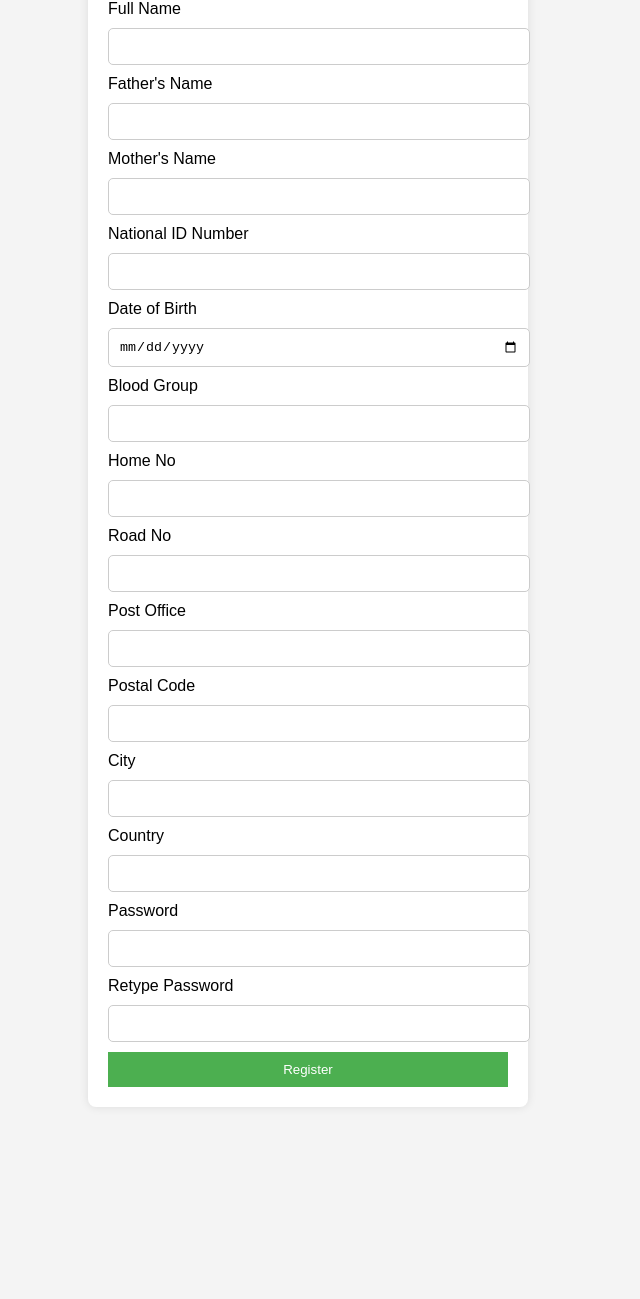
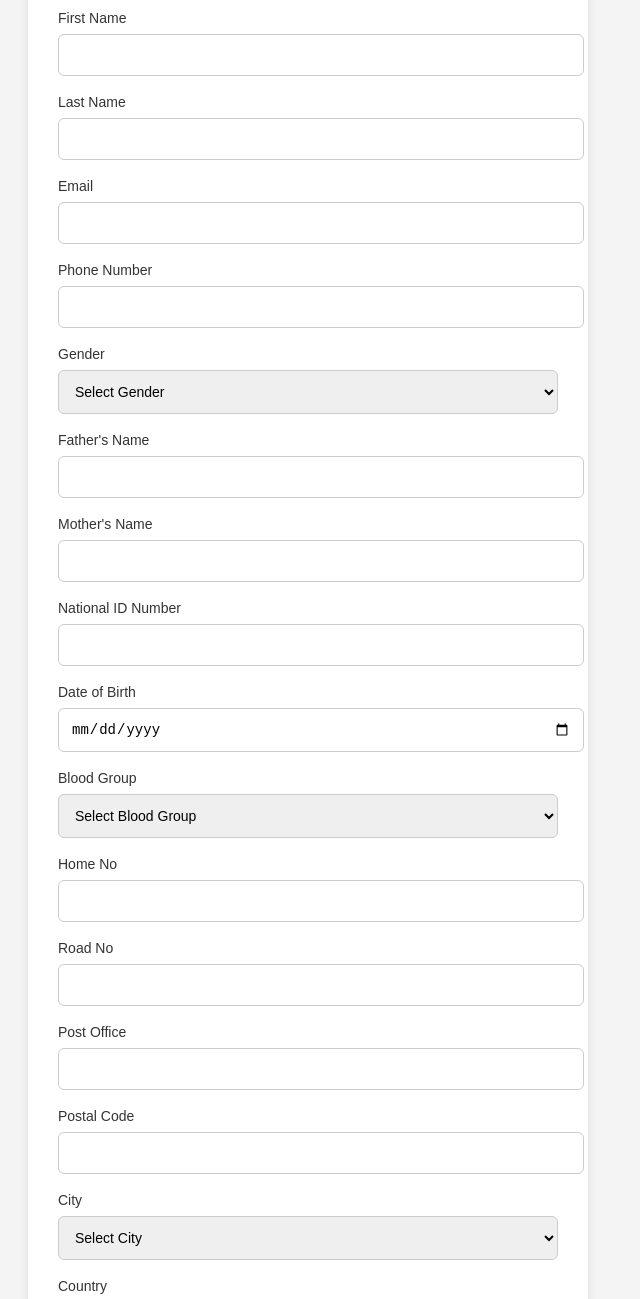
Before and after one commit to Ma-i-sha/Election_Digital, a plain HTML site: page 299/frontend/register.html in a window 1280 px wide. Shown: the part 138-1437 px from the top of the page, without its empty margins (332-972 px from the left). Before the commit the page ends 1295 px from the top, so only its background shows below. Drawn offline with Linux system fonts and the light colour scheme.

Commit message:
Update register.html

```diff
--- a/299/frontend/register.html
+++ b/299/frontend/register.html
@@ -5,137 +5,209 @@
     <meta name="viewport" content="width=device-width, initial-scale=1.0">
     <title>Voter Registration</title>
     <style>
-
         body {
-            font-family: Arial, sans-serif;
+            font-family: 'Poppins', sans-serif;
             background-color: #f4f4f4;
             margin: 0;
             padding: 0;
         }
         .container {
-            width: 400px;
+            max-width: 500px;
             margin: 50px auto;
             background-color: white;
-            padding: 20px;
-            box-shadow: 0 0 10px rgba(0, 0, 0, 0.1);
-            border-radius: 8px;
+            padding: 30px;
+            box-shadow: 0 4px 10px rgba(0, 0, 0, 0.1);
+            border-radius: 15px;
+            animation: fadeIn 1s ease-in-out;
         }
-        input[type="text"], input[type="password"], input[type="date"] {
+        h2 {
+            text-align: center;
+            color: #333;
+            font-weight: 600;
+            margin-bottom: 20px;
+        }
+        input[type="text"], input[type="password"], input[type="date"], input[type="file"], select {
             width: 100%;
-            padding: 10px;
-            margin: 10px 0;
+            padding: 12px;
+            margin: 8px 0;
             border: 1px solid #ccc;
-            border-radius: 5px;
+            border-radius: 6px;
+            font-size: 14px;
+            transition: border-color 0.3s ease;
+        }
+        input:focus, select:focus {
+            border-color: #4CAF50;
+            outline: none;
+        }
+        label {
+            font-size: 14px;
+            color: #333;
+            font-weight: 500;
+            margin-top: 10px;
+            display: block;
         }
         .btn {
             background-color: #4CAF50;
             color: white;
-            padding: 10px;
+            padding: 15px;
             width: 100%;
             border: none;
             cursor: pointer;
+            font-size: 16px;
+            font-weight: bold;
+            margin-top: 20px;
+            border-radius: 6px;
+            transition: background-color 0.3s ease;
+        }
+        .btn:hover {
+            background-color: #45a049;
+        }
+        @keyframes fadeIn {
+            from { opacity: 0; }
+            to { opacity: 1; }
+        }
+        @media (max-width: 600px) {
+            .container {
+                width: 90%;
+            }
         }
     </style>
 </head>
 <body>
     <div class="container">
         <h2>Voter Registration</h2>
-        <form id="registrationForm">
-            <label for="name">Full Name</label>
-            <input type="text" id="name" name="name" required>
+        <form id="registrationForm" enctype="multipart/form-data">
+            <label for="fname">First Name</label>
+            <input type="text" id="fname" name="fname" required>
 
+            <label for="lname">Last Name</label>
+            <input type="text" id="lname" name="lname" required>
+
+            <label for="email">Email</label>
+            <input type="text" id="email" name="email" required>
+
+            <label for="phone_number">Phone Number</label>
+            <input type="text" id="phone_number" name="phone_number" required pattern="\d{11}" maxlength="11" title="Must be exactly 11 digits" oninput="this.value=this.value.replace(/[^0-9]/g,'');">
+
+
+            <label for="gender">Gender</label>
+            <select id="gender" name="gender" required>
+                <option value="">Select Gender</option>
+                <option value="male">Male</option>
+                <option value="female">Female</option>
+                <option value="other">Other</option>
+            </select>
 
             <label for="father_name">Father's Name</label>
             <input type="text" id="father_name" name="father_name" required>
 
-
             <label for="mother_name">Mother's Name</label>
             <input type="text" id="mother_name" name="mother_name" required>
 
+            <label for="nid_no">National ID Number</label>
+            <input type="text" id="nid_no" name="nid_no" required pattern="\d{13}" maxlength="13" title="Must be exactly 13 digits" oninput="this.value=this.value.replace(/[^0-9]/g,'');">
 
-            <label for="nid_no">National ID Number</label>
-            <input type="text" id="nid_no" name="nid_no" required>
 
 
             <label for="dob">Date of Birth</label>
             <input type="date" id="dob" name="dob" required>
 
-
             <label for="blood_group">Blood Group</label>
-            <input type="text" id="blood_group" name="blood_group" required>
-
+            <select id="blood_group" name="blood_group" required>
+                <option value="">Select Blood Group</option>
+                <option value="A+">A+</option>
+                <option value="A-">A-</option>
+                <option value="B+">B+</option>
+                <option value="B-">B-</option>
+                <option value="AB+">AB+</option>
+                <option value="AB-">AB-</option>
+                <option value="O+">O+</option>
+                <option value="O-">O-</option>
+            </select>
 
             <label for="home">Home No</label>
-            <input type="text" id="home" name="home" required>
-
+            <input type="text" id="home" name="home" required pattern="\d{1,3}" maxlength="3" title="Must be 1 to 3 digits" oninput="this.value=this.value.replace(/[^0-9]/g,'');">
 
             <label for="road">Road No</label>
-            <input type="text" id="road" name="road" required>
-
+            <input type="text" id="road" name="road" required pattern="\d{1,3}" maxlength="3" title="Must be 1 to 3 digits" oninput="this.value=this.value.replace(/[^0-9]/g,'');">
 
             <label for="post_office">Post Office</label>
             <input type="text" id="post_office" name="post_office" required>
 
-
             <label for="postal_code">Postal Code</label>
-            <input type="text" id="postal_code" name="postal_code" required>
-
+            <input type="text" id="postal_code" name="postal_code" required pattern="\d{4}" maxlength="4" title="Must be exactly 4 digits" oninput="this.value=this.value.replace(/[^0-9]/g,'');">
 
             <label for="city">City</label>
-            <input type="text" id="city" name="city" required>
-
+            <select id="city" name="city" required>
+                <option value="">Select City</option>
+                <option value="Barishal">Barishal</option>
+                <option value="Chattogram">Chattogram</option>
+                <option value="Dhaka">Dhaka</option>
+                <option value="Khulna">Khulna</option>
+                <option value="Rajshahi">Rajshahi</option>
+                <option value="Rangpur">Rangpur</option>
+                <option value="Mymensingh">Mymensingh</option>
+                <option value="Sylhet">Sylhet</option>
+            </select>
 
             <label for="country">Country</label>
             <input type="text" id="country" name="country" required>
 
-
             <label for="password">Password</label>
             <input type="password" id="password" name="password" required>
-
 
             <label for="retype_password">Retype Password</label>
             <input type="password" id="retype_password" name="retype_password" required>
 
+            <label for="profile_picture">Profile Picture</label>
+            <input type="file" id="profile_picture" name="profile_picture" accept="image/*">
+
 
             <button type="submit" class="btn">Register</button>
+            <div class="register-link">
+                <p>Already have an account? <a href="login.html">Login here</a></p>
+            </div>
         </form>
     </div>
-
 
     <script>
         document.getElementById('registrationForm').addEventListener('submit', function(event) {
             event.preventDefault();  // Prevent the form from submitting normally
 
+            const formData = new FormData();  // Create FormData object
 
-            const user = {
-                name: event.target.name.value,
-                father_name: event.target.father_name.value,
-                mother_name: event.target.mother_name.value,
-                nid_no: event.target.nid_no.value,
-                dob: event.target.dob.value,
-                blood_group: event.target.blood_group.value,
-                home: event.target.home.value,
-                road: event.target.road.value,
-                post_office: event.target.post_office.value,
-                postal_code: event.target.postal_code.value,
-                city: event.target.city.value,
-                country: event.target.country.value,
-                password: event.target.password.value
-            };
+            formData.append('fname', event.target.fname.value);
+            formData.append('lname', event.target.lname.value);
+            formData.append('email', event.target.email.value);
+            formData.append('phone_number', event.target.phone_number.value);
+            formData.append('gender', event.target.gender.value);
+            formData.append('father_name', event.target.father_name.value);
+            formData.append('mother_name', event.target.mother_name.value);
+            formData.append('nid_no', event.target.nid_no.value);
+            formData.append('dob', event.target.dob.value);
+            formData.append('blood_group', event.target.blood_group.value);
+            formData.append('home', event.target.home.value);
+            formData.append('road', event.target.road.value);
+            formData.append('post_office', event.target.post_office.value);
+            formData.append('postal_code', event.target.postal_code.value);
+            formData.append('city', event.target.city.value);
+            formData.append('country', event.target.country.value);
+            formData.append('password', event.target.password.value);
 
+            const profilePicture = event.target.profile_picture.files[0];
+            if (profilePicture) {
+                formData.append('profile_picture', profilePicture);  // Append file if exists
+            }
 
-            // Send data to the backend
             fetch('http://localhost:3000/add_voter', {
                 method: 'POST',
-                headers: {
-                    'Content-Type': 'application/json'
-                },
-                body: JSON.stringify(user)
+                body: formData  // Send form data directly
             })
             .then(response => response.json())
             .then(data => {
                 if (data.message) {
                     alert(data.message);
+                    window.location.href = 'login.html';
                 } else {
                     alert('Registration failed: ' + data.error);
                 }
```
